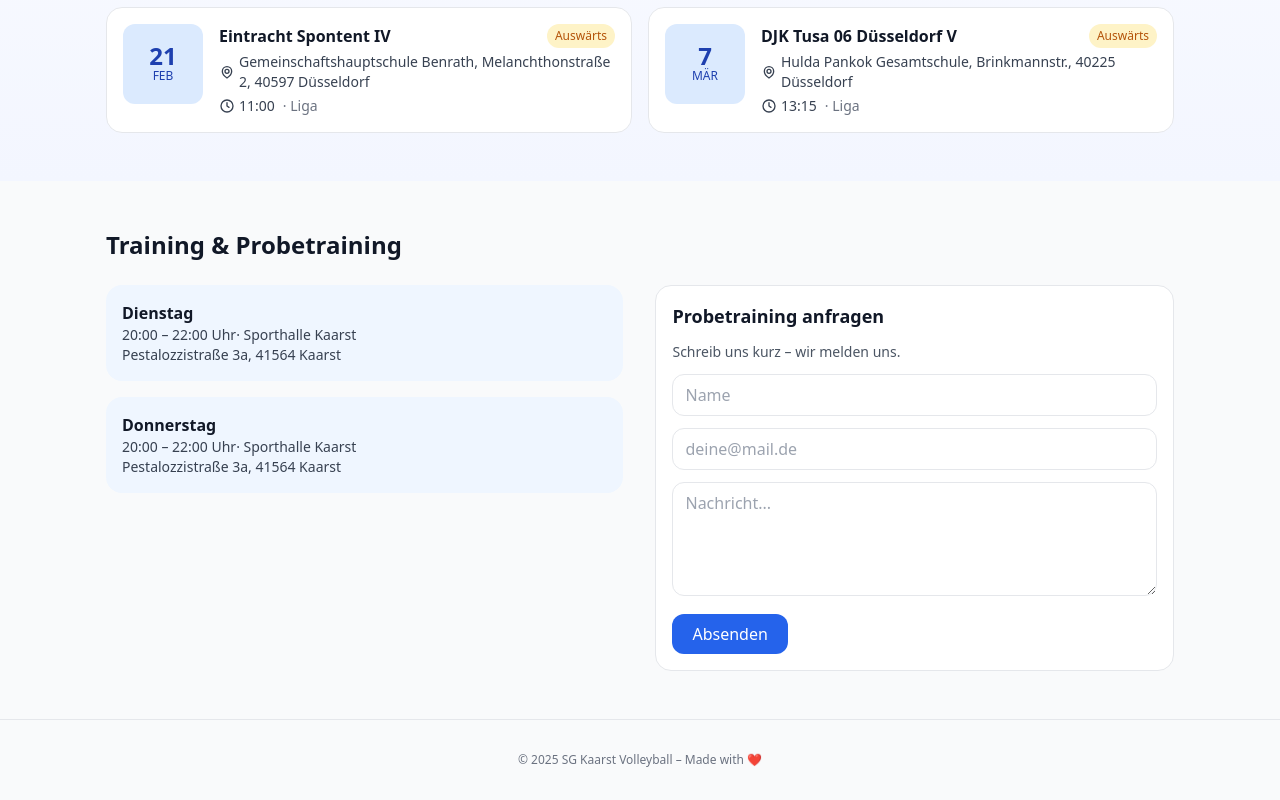
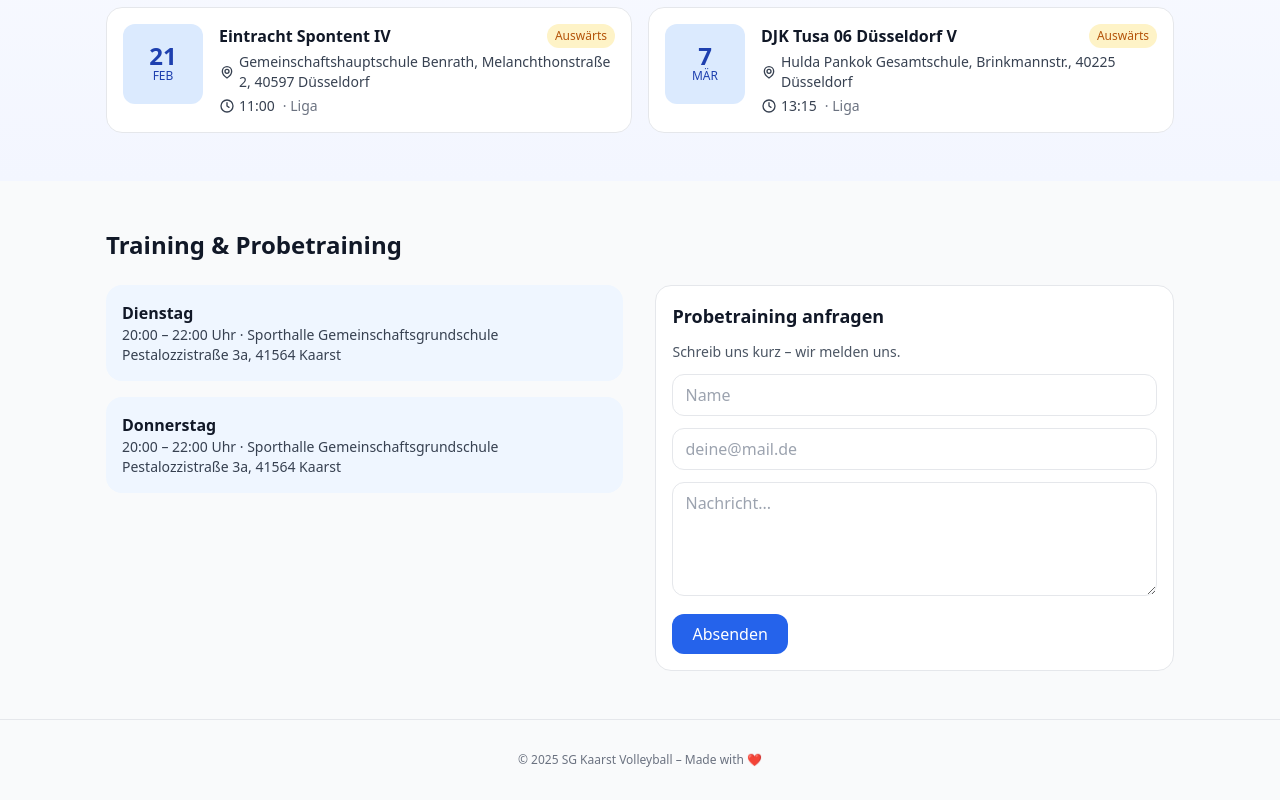
Before and after one commit to sgkaarstdave/volleyball-website, a plain HTML site: page index.html in a window 1280 px wide. Shown: the part 2044-2844 px from the top of the page. Drawn offline with nearby package versions, Linux system fonts and the light colour scheme.

Commit message:
Update index.html

```diff
--- a/index.html
+++ b/index.html
@@ -133,12 +133,12 @@
         <div class="md:w-1/2 space-y-4">
           <div class="rounded-2xl p-4 bg-blue-50">
             <div class="font-semibold">Dienstag</div>
-            <div class="text-sm text-gray-700">20:00 – 22:00 Uhr· Sporthalle Kaarst</div>
+            <div class="text-sm text-gray-700">20:00 – 22:00 Uhr · Sporthalle Gemeinschaftsgrundschule</div>
             <div class="text-sm text-gray-700">Pestalozzistraße 3a, 41564 Kaarst</div>
           </div>
           <div class="rounded-2xl p-4 bg-blue-50">
             <div class="font-semibold">Donnerstag</div>
-            <div class="text-sm text-gray-700">20:00 – 22:00 Uhr· Sporthalle Kaarst</div>
+            <div class="text-sm text-gray-700">20:00 – 22:00 Uhr · Sporthalle Gemeinschaftsgrundschule</div>
             <div class="text-sm text-gray-700">Pestalozzistraße 3a, 41564 Kaarst</div>
           </div>
         </div>
```
